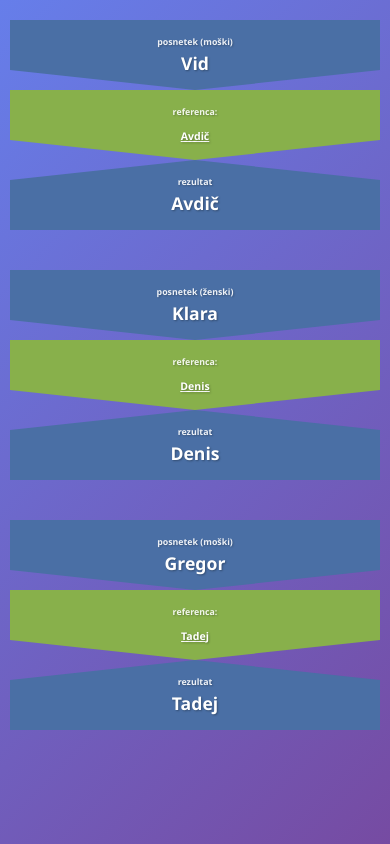
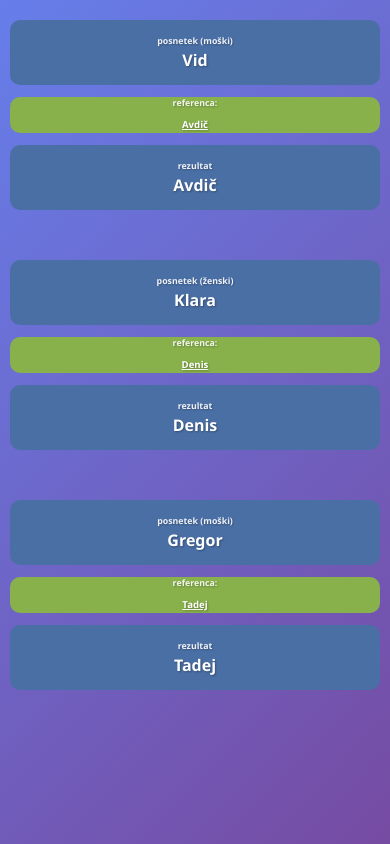
Before and after one commit to vidklopcic/vc_demo, a plain HTML site: page index.html in a window 390 px wide. Drawn offline with Linux system fonts and the light colour scheme.

Commit message:
Simplify mobile layout with rounded boxes instead of arrows

```diff
--- a/index.html
+++ b/index.html
@@ -234,35 +234,41 @@
 
             .flow-row {
                 flex-direction: column;
-                margin-bottom: 40px;
-                gap: 0;
+                margin-bottom: 50px;
+                gap: 12px;
             }
 
             .flow-box {
                 width: 100%;
-                height: 80px;
+                height: 70px;
                 flex: none;
+                border-radius: 10px;
             }
 
             .flow-box::before {
-                clip-path: polygon(0 0, 100% 0, 100% calc(100% - 20px), 50% 100%, 0 calc(100% - 20px));
+                clip-path: none;
+                border-radius: 10px;
             }
 
             .flow-box:first-child::before {
-                clip-path: polygon(0 0, 100% 0, 100% calc(100% - 20px), 50% 100%, 0 calc(100% - 20px));
+                clip-path: none;
             }
 
             .flow-box:last-child::before {
-                clip-path: polygon(0 20px, 50% 0, 100% 20px, 100% 100%, 0 100%);
+                clip-path: none;
             }
 
             .flow-content {
-                font-size: 1.3em;
+                font-size: 1.2em;
                 padding: 0 20px;
             }
 
             .label {
-                font-size: 0.55em;
+                font-size: 0.6em;
+            }
+
+            .reference-box {
+                flex: 1;
             }
 
             .audio-controls {
@@ -289,17 +295,17 @@
 
         @media (max-width: 480px) {
             .flow-content {
-                font-size: 1.1em;
+                font-size: 1em;
                 padding: 0 15px;
             }
 
             .label {
-                font-size: 0.5em;
-                margin-bottom: 3px;
+                font-size: 0.55em;
+                margin-bottom: 2px;
             }
 
             .flow-box {
-                height: 70px;
+                height: 65px;
             }
         }
     </style>
```
